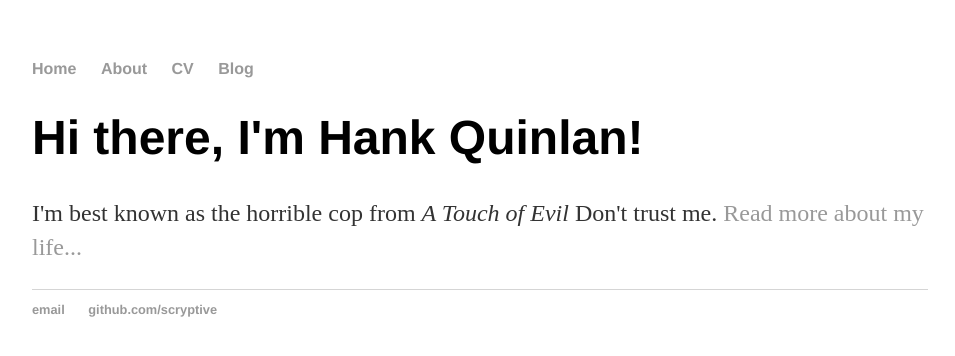
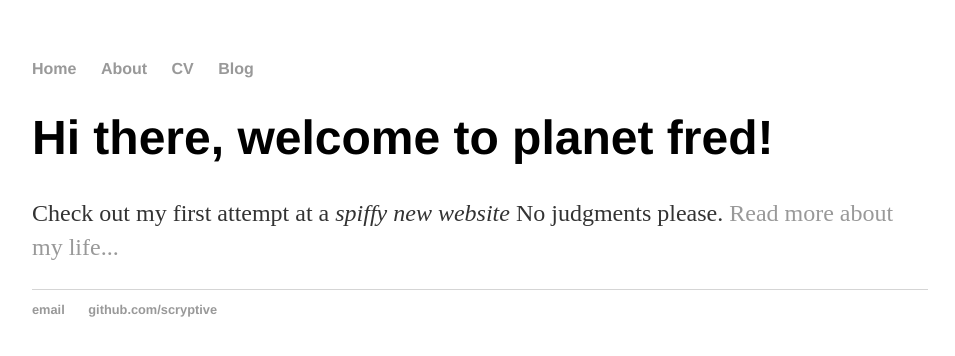
Before and after one commit to scryptive/personal, a Jekyll site: the page built from index.html, in a window 1280 px wide. Shown: the top 356 px of the page, without its empty margins (160-1115 px from the left). Built offline with Jekyll 4.4.1, drawn with Linux system fonts in a browser that asks for light colours.

Commit message:
Update index.html

```diff
--- a/index.html
+++ b/index.html
@@ -1,8 +1,8 @@
 ---
 layout: default
-title: Hank Quinlan, Horrible Cop
+title: planet fred
 ---
 <div class="blurb">
-	<h1>Hi there, I'm Hank Quinlan!</h1>
-	<p>I'm best known as the horrible cop from <em>A Touch of Evil</em> Don't trust me. <a href="/about">Read more about my life...</a></p>
+	<h1>Hi there, welcome to planet fred!</h1>
+	<p>Check out my first attempt at a <em>spiffy new website</em> No judgments please. <a href="/about">Read more about my life...</a></p>
 </div><!-- /.blurb -->
```
